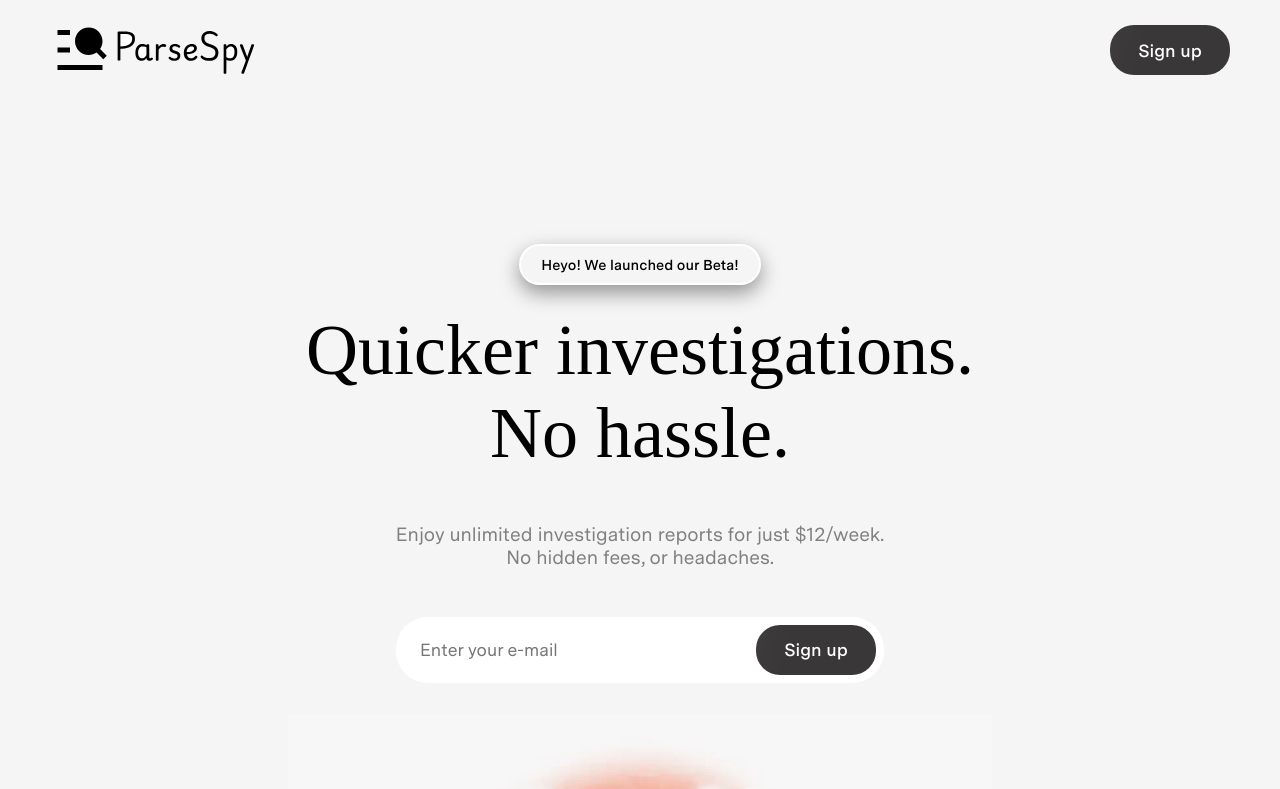
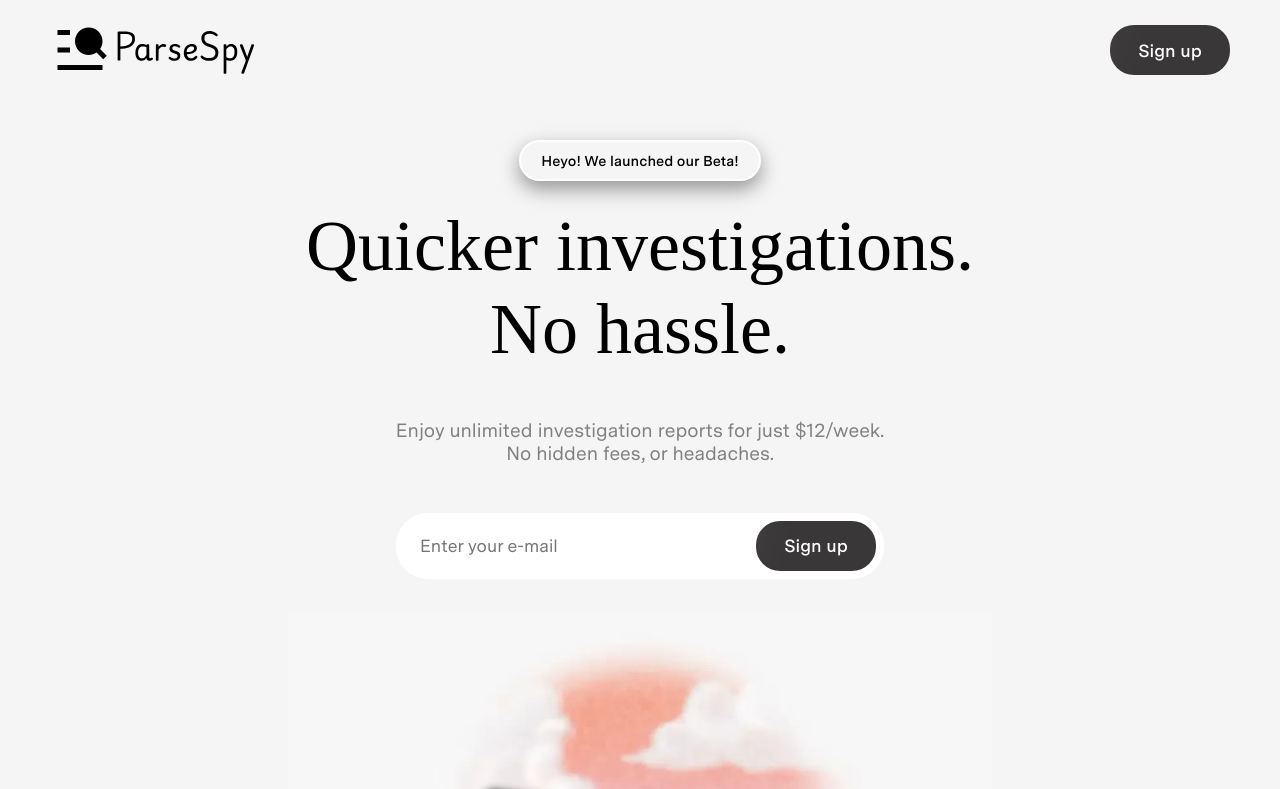
Before and after one commit to theprinceraj/parse-spy-website, a React (Vite) app: page / in a window 1280 px wide. Shown: the top 789 px of the page. Built offline with nearby package versions, Linux system fonts and the light colour scheme; a web font is replaced by a local one.

Commit message:
Fixed a bug where unnecessary padding was being added on large screen sizes

```diff
--- a/src/components/Sections/Section1.tsx
+++ b/src/components/Sections/Section1.tsx
@@ -7,18 +7,31 @@ import Globe from "../../assets/globe.webp";
 import Calendar from "../../assets/calendar.webp";
 import { EmailSignupBox } from "../EmailSignupBox/EmailSignupBox";
 import { Section } from "../SectionTemplate/Section";
+import { useEffect, useState } from "react";
 
 const section1CSS = {
     padding: "9rem 0",
 };
 
 export const Section1 = () => {
+    const [_800pxMediaQuery, set_800pxMediaQuery] = useState(false);
+    useEffect(() => {
+        const mediaQueryList = window.matchMedia("(max-width:800px");
+        set_800pxMediaQuery(mediaQueryList.matches);
+        const handleResize = (e: MediaQueryListEvent) => {
+            set_800pxMediaQuery(e.matches);
+        };
+        mediaQueryList.addEventListener("change", handleResize);
+        return () => {
+            mediaQueryList.removeEventListener("change", handleResize);
+        };
+    }, []);
     return (
         <Section
             floatingBoxText="Heyo! We launched our Beta!"
             heading={["Quicker investigations.", "No hassle."]}
             description={["Enjoy unlimited investigation reports for just $12/week.", "No hidden fees, or headaches."]}
-            specificCSS={section1CSS}>
+            specificCSS={_800pxMediaQuery ? section1CSS : undefined}>
             <EmailSignupBox />
             <div className="section-gallery">
                 <img src={HeroSectionBG} alt="Hero Section Background" id="hero-section-bg" />
```
